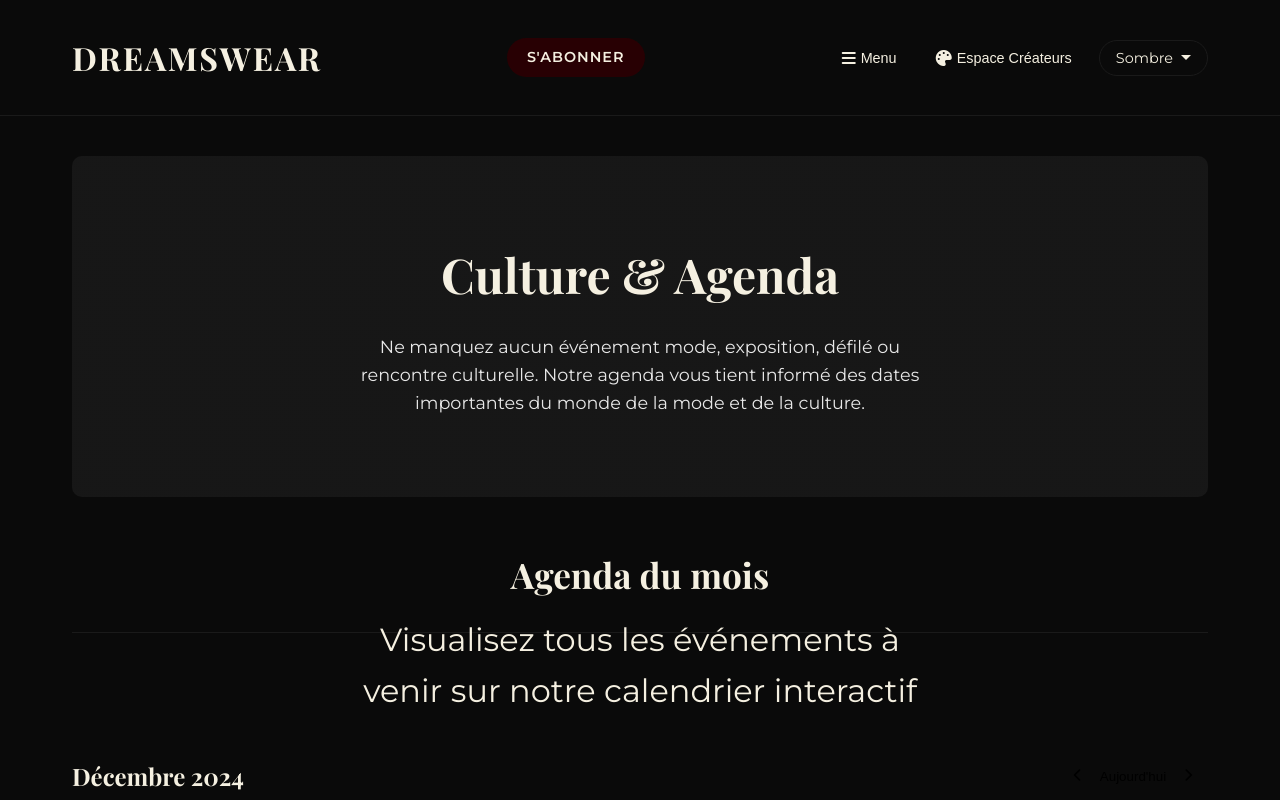
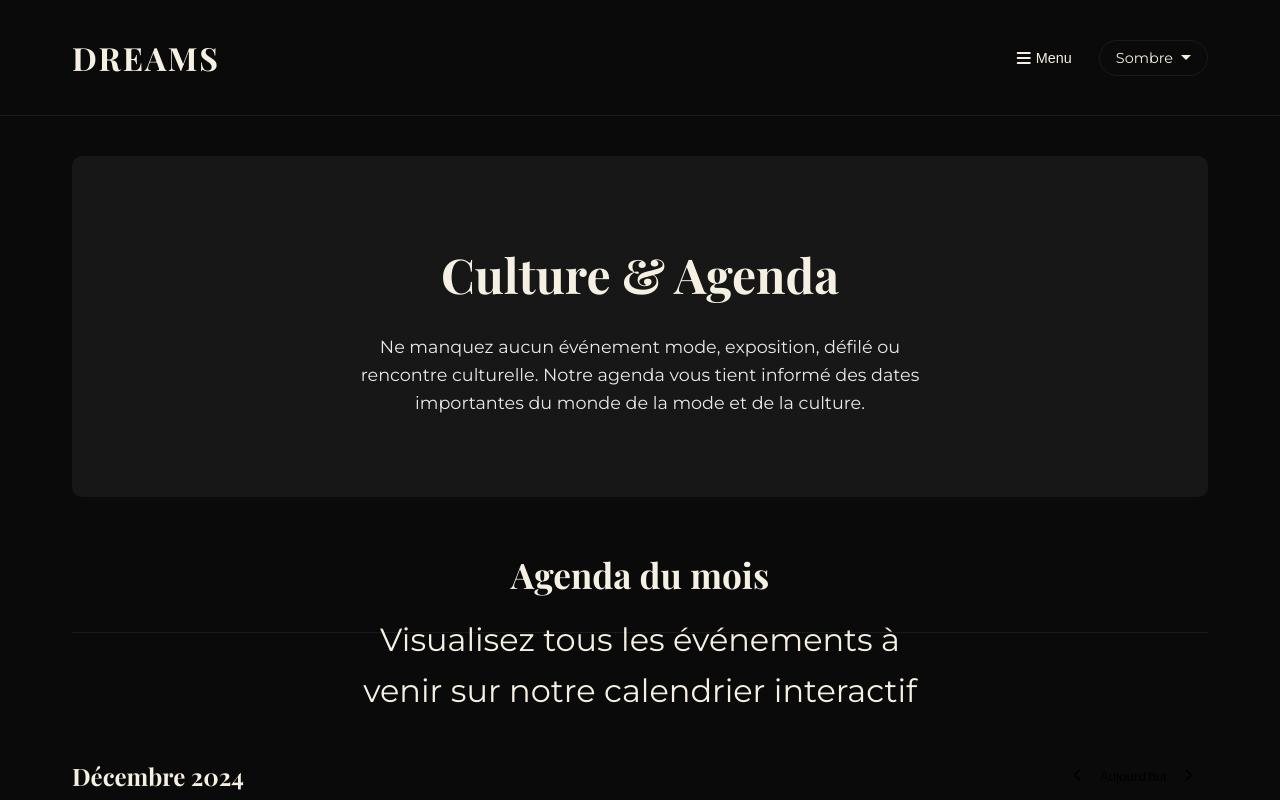
Before and after one commit to dreamswear/website, a plain HTML site: page culture.html in a window 1280 px wide. Shown: the top 800 px of the page. Drawn offline with nearby package versions, Linux system fonts and the light colour scheme; no server answers; a web font is replaced by a local one.

Commit message:
site web

```diff
--- a/culture.html
+++ b/culture.html
@@ -303,10 +303,9 @@
 <body>
     <header class="main-header">
         <div class="container">
-            <div class="logo">DREAMSWEAR</div>
+            <div class="logo">DREAMS</div>
             <nav class="main-nav">
                 <ul>
-                    <li><a href="#" id="subscribe-link">S'abonner</a></li>
                 </ul>
             </nav>
             <div class="header-right">
@@ -326,10 +325,6 @@
                         </ul>
                     </div>
                 </div>
-                <button class="creator-btn" id="auth-btn">
-                    <i class="fas fa-palette"></i>
-                    <span>Espace Créateurs</span>
-                </button>
                 <div class="theme-selector">
                     <button id="theme-select-button" aria-label="Choisir un thème">
                         <span id="theme-button-text">Thème</span> <span class="arrow-down"></span>
```
